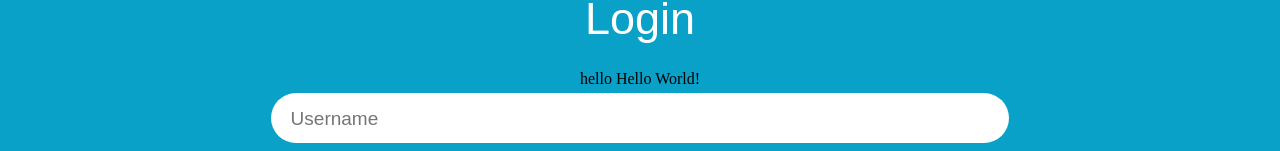
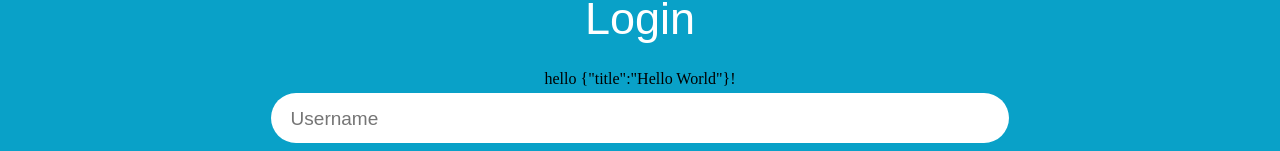
Before and after one commit to achilleasr/SyrosSailWebApp, a Next.js app: page / in a window 1280 px wide. Both pictures are taken after a click on the checkbox 56 px from the left and 55 px from the top of the page. Shown: the part 285-436 px from the top of the page. Built offline with nearby package versions, Linux system fonts and the light colour scheme; a web font is replaced by a local one.

Commit message:
json stringify attmept

```diff
--- a/pages/index.js
+++ b/pages/index.js
@@ -16,7 +16,7 @@ function Profile() {
 
   if (error) return <div>failed to load</div>
   if (isLoading) return <div>loading...</div>
-  return <div>hello {data.title}!</div>
+  return <div>hello {JSON.stringify(data)}!</div>
 }
 
 export default function App() {
```
